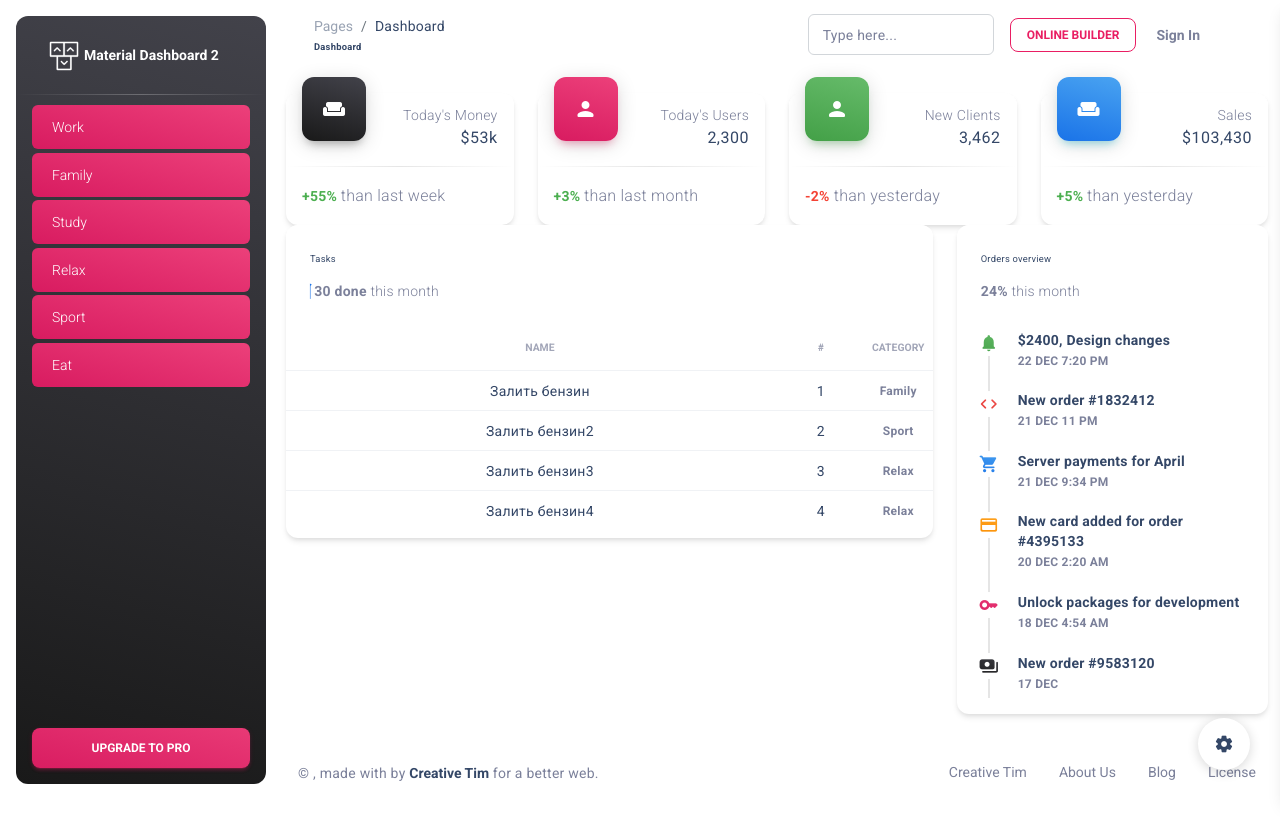
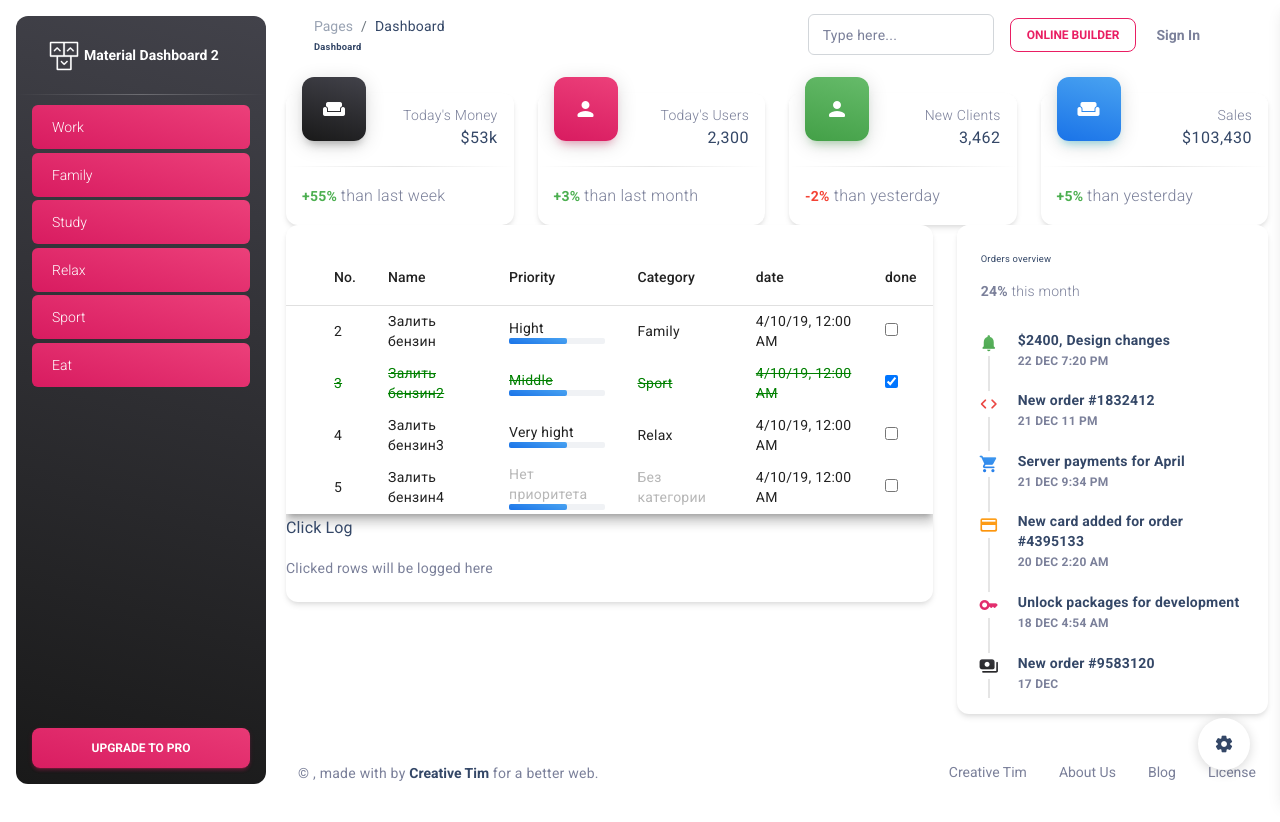
Before and after one commit to akimegr/task_tracker, an Angular app: page / in a window 1280 px wide. Shown: the top 822 px of the page. Built offline with nearby package versions, Linux system fonts and the light colour scheme.

Commit message:
git added material table

```diff
--- a/angular.json
+++ b/angular.json
@@ -25,7 +25,7 @@
               "src/assets"
             ],
             "styles": [
-              "@angular/material/prebuilt-themes/indigo-pink.css",
+              "@angular/material/prebuilt-themes/deeppurple-amber.css",
               "src/styles.css"
             ],
             "scripts": []
@@ -88,7 +88,7 @@
               "src/assets"
             ],
             "styles": [
-              "@angular/material/prebuilt-themes/indigo-pink.css",
+              "@angular/material/prebuilt-themes/deeppurple-amber.css",
               "src/styles.css"
             ],
             "scripts": []
--- a/src/app/app.module.ts
+++ b/src/app/app.module.ts
@@ -8,6 +8,7 @@ import { TasksComponent } from './views/tasks/tasks.component';
 import {MatTableModule} from '@angular/material/table';
 import {MatPaginatorModule} from '@angular/material/paginator';
 import {MatSortModule} from '@angular/material/sort';
+import {MatSliderModule} from '@angular/material/slider'
 import { BrowserAnimationsModule } from '@angular/platform-browser/animations';
 
 
@@ -18,10 +19,11 @@ import { BrowserAnimationsModule } from '@angular/platform-browser/animations';
   declarations: [
     AppComponent,
     CategoriesComponent,
-    TasksComponent
+    TasksComponent,
   ],
   imports: [
     BrowserModule,
+    MatSliderModule,
     AppRoutingModule,
     MatTableModule,
     MatPaginatorModule,
--- a/src/app/data/TestData.ts
+++ b/src/app/data/TestData.ts
@@ -33,7 +33,7 @@ export class TestData {
       id: 2,
       title: 'Залить бензин2',
       priority: TestData.priority[1],
-      completed: false,
+      completed: true,
       category: TestData.categories[4],
       date: new Date('2019-04-10')
     },
@@ -49,7 +49,6 @@ export class TestData {
       id: 4,
       title: 'Залить бензин4',
       completed: false,
-      category: TestData.categories[3],
       date: new Date('2019-04-10')
     }
   ]
--- a/src/app/views/tasks/tasks.component.css
+++ b/src/app/views/tasks/tasks.component.css
@@ -6,3 +6,22 @@
 .novalue {
   color: #b7b7b7
 }
+
+
+.demo-table {
+  width: 100%;
+}
+
+.mat-mdc-row .mat-mdc-cell {
+  border-bottom: 1px solid transparent;
+  border-top: 1px solid transparent;
+  cursor: pointer;
+}
+
+.mat-mdc-row:hover .mat-mdc-cell {
+  border-color: currentColor;
+}
+
+.demo-row-is-clicked {
+  font-weight: bold;
+}
--- a/src/app/views/tasks/tasks.component.html
+++ b/src/app/views/tasks/tasks.component.html
@@ -1,83 +1,83 @@
+
 <div class="card">
-  <div class="card-header pb-0">
-    <div class="row">
-      <div class="col-lg-6 col-7">
-        <h6>Tasks</h6>
-        <p class="text-sm mb-0">
-          <i class="fa fa-check text-info" aria-hidden="true"></i>
-          <span class="font-weight-bold ms-1">30 done</span> this month
-        </p>
-      </div>
-      <div class="col-lg-6 col-5 my-auto text-end">
-        <div class="dropdown float-lg-end pe-4">
-          <a class="cursor-pointer" id="dropdownTable" data-bs-toggle="dropdown" aria-expanded="false">
-            <i class="fa fa-ellipsis-v text-secondary"></i>
-          </a>
-          <ul class="dropdown-menu px-2 py-3 ms-sm-n4 ms-n5" aria-labelledby="dropdownTable">
-            <li><a class="dropdown-item border-radius-md" href="javascript:;">Action</a></li>
-            <li><a class="dropdown-item border-radius-md" href="javascript:;">Another action</a></li>
-            <li><a class="dropdown-item border-radius-md" href="javascript:;">Something else here</a></li>
-          </ul>
-        </div>
-      </div>
-    </div>
-  </div>
   <div class="card-body px-0 pb-2">
     <div class="table-responsive">
-      <table class="table align-items-center mb-0">
-        <thead>
-        <tr>
-          <th class="text-center text-uppercase text-secondary text-xxs font-weight-bolder opacity-7">Name</th>
-          <th class="text-center text-uppercase text-secondary text-xxs font-weight-bolder opacity-7">#</th>
-          <th class="text-center text-uppercase text-secondary text-xxs font-weight-bolder opacity-7">Category</th>
-          <th class="text-center text-uppercase text-secondary text-xxs font-weight-bolder opacity-7">Priority</th>
-          <th class="text-center text-uppercase text-secondary text-xxs font-weight-bolder opacity-7">Status</th>
-          <th class="text-center text-uppercase text-secondary text-xxs font-weight-bolder opacity-7">Date</th>
-        </tr>
-        </thead>
-        <tbody>
-        <tr *ngFor="let task of tasks; let i = index" [class.completed] = "task.completed">
-          <td>
-            <div class="px-10 align-middle text-center text-sm">
-              <div>
-                <h6 [class.] class="mb-0 text-sm" [class.completed] = "task.completed">{{task.title}}</h6>
+      <table mat-table [dataSource]="tasks" class="mat-elevation-z8 demo-table">
 
-              </div>
+        <ng-container matColumnDef="color">
+          <th mat-header-cell *matHeaderCellDef></th>
+          <td mat-cell *matCellDef="let element">{{element.position}}</td>
+        </ng-container>
+
+        <ng-container matColumnDef="position">
+          <th mat-header-cell *matHeaderCellDef>No.</th>
+          <td mat-cell class="mb-0 text-sm" [class.completed]="element.completed"
+              *matCellDef="let element">{{element.id + 1}}</td>
+        </ng-container>
+
+        <ng-container matColumnDef="name">
+          <th mat-header-cell *matHeaderCellDef>Name</th>
+          <td mat-cell class="mb-0 text-sm" [class.completed]="element.completed"
+              *matCellDef="let element">{{element.title}}</td>
+        </ng-container>
+
+        <ng-container matColumnDef="priority">
+          <th mat-header-cell *matHeaderCellDef>Priority</th>
+          <td mat-cell [class.novalue]="element.priority==null" class="mb-0 text-sm"
+              [class.completed]="element.completed"
+              *matCellDef="let element">{{element.priority != null ? element.priority?.title : "Нет приоритета"}}
+            <div class="progress">
+              <div class="progress-bar bg-gradient-info w-60" role="progressbar" aria-valuenow="60" aria-valuemin="0"
+                   aria-valuemax="100"></div>
             </div>
           </td>
-          <td>
-            <div class="align-middle text-center text-sm">
-              <div>
-                <h6 class="mb-0 text-sm"[class.completed] = "task.completed">{{i + 1}}</h6>
+        </ng-container>
 
-              </div>
-            </div>
+        <ng-container matColumnDef="category">
+          <th mat-header-cell *matHeaderCellDef>Category</th>
+          <td [class.novalue]="element.category==null" mat-cell class="mb-0 text-sm"
+              [class.completed]="element.completed"
+              *matCellDef="let element">{{element.category != null ? element.category?.title : "Без категории" }}</td>
+        </ng-container>
+
+        <ng-container matColumnDef="date">
+          <th mat-header-cell *matHeaderCellDef>date</th>
+          <td mat-cell class="mb-0 text-sm" [class.novalue]="element.date==null" [class.completed]="element.completed"
+              *matCellDef="let element">{{element.date != null ? (element.date | date:'short') : "Без даты" }}</td>
+        </ng-container>
+
+        <ng-container matColumnDef="done">
+          <th mat-header-cell *matHeaderCellDef>done</th>
+          <td mat-cell class="mb-0 text-sm" [class.completed]="element.completed" *matCellDef="let element">
+            <input class="mb-0 text-sm" type="checkbox" value="" [checked]="element.completed"
+                   (click)="taskComplete(element)">
           </td>
-          <td class="align-middle text-center text-sm">
-            <span [class.novalue]="task.category==null"  class="text-xs font-weight-bold"> {{task.category != null ? task.category?.title : "Без категории" }} </span>
-          </td>
-          <td class="align-middle">
-            <div class="progress-wrapper w-75 mx-auto">
-              <div class="progress-info">
-                <div class="progress-percentage">
-                  <span [class.novalue]="task.priority==null" class="text-xs font-weight-bold">{{task.priority != null ? task.priority?.title : "Нет приоритета"}}</span>
-                </div>
-              </div>
-              <div class="progress">
-                <div class="progress-bar bg-gradient-info w-60" role="progressbar" aria-valuenow="60" aria-valuemin="0" aria-valuemax="100"></div>
-              </div>
-            </div>
-          </td>
-          <td class="align-middle text-center text-sm">
-             <input class="w-60"  type="checkbox" value="" [checked]="task.completed"
-             (click)="taskComplete(task)">
-          </td>
-          <td class="align-middle text-center text-sm">
-            <span class="text-xs font-weight-bold" [class.novalue]="task.date==null"> {{task.date !=null ? (task.date | date:'short') : "Без даты" }} </span>
-          </td>
-        </tr>
-        </tbody>
+        </ng-container>
+
+        <tr mat-header-row *matHeaderRowDef="displayedColumns"></tr>
+        <tr
+          mat-row
+          (click)="clickedRows.add(row)"
+          [class.demo-row-is-clicked]="clickedRows.has(row)"
+          *matRowDef="let row; columns: displayedColumns;"
+        ></tr>
       </table>
+
+      <div>
+        <h3>
+          Click Log
+        </h3>
+      </div>
+
+      <div *ngIf="!clickedRows.size">
+        Clicked rows will be logged here
+      </div>
+
+      <ul>
+        <li *ngFor="let clickedRow of clickedRows">
+          Clicked on {{clickedRow.name}}
+        </li>
+      </ul>
     </div>
   </div>
 </div>
--- a/src/app/views/tasks/tasks.component.ts
+++ b/src/app/views/tasks/tasks.component.ts
@@ -1,6 +1,28 @@
 import {Component, OnInit} from '@angular/core';
 import {Task} from "../../model/Task";
 import {DataHandlerService} from "../../services/data-handler.service";
+
+
+
+export interface PeriodicElement {
+  name: string;
+  position: number;
+  weight: number;
+  symbol: string;
+}
+
+const ELEMENT_DATA: PeriodicElement[] = [
+  {position: 1, name: 'Hydrogen', weight: 1.0079, symbol: 'H'},
+  {position: 2, name: 'Helium', weight: 4.0026, symbol: 'He'},
+  {position: 3, name: 'Lithium', weight: 6.941, symbol: 'Li'},
+  {position: 4, name: 'Beryllium', weight: 9.0122, symbol: 'Be'},
+  {position: 5, name: 'Boron', weight: 10.811, symbol: 'B'},
+  {position: 6, name: 'Carbon', weight: 12.0107, symbol: 'C'},
+  {position: 7, name: 'Nitrogen', weight: 14.0067, symbol: 'N'},
+  {position: 8, name: 'Oxygen', weight: 15.9994, symbol: 'O'},
+  {position: 9, name: 'Fluorine', weight: 18.9984, symbol: 'F'},
+  {position: 10, name: 'Neon', weight: 20.1797, symbol: 'Ne'},
+];
 
 @Component({
   selector: 'app-tasks',
@@ -8,7 +30,10 @@ import {DataHandlerService} from "../../services/data-handler.service";
   styleUrls: ['./tasks.component.css']
 })
 export class TasksComponent implements OnInit{
-  tasks: Task[] | undefined;
+  tasks: Task[];
+  displayedColumns: string[] = ['color','position', 'name', 'priority', 'category', 'date','done'];
+  dataSource : Task[];
+  clickedRows = new Set<PeriodicElement>();
 
   constructor(private dataHandler: DataHandlerService) {
   }
--- a/src/styles.css
+++ b/src/styles.css
@@ -1,6 +1,7 @@
 /* You can add global styles to this file, and also import other style files */
 
 @import "assets/css/material-dashboard.css";
+@import "~@angular/material/prebuilt-themes/deeppurple-amber.css";
 
 html, body { height: 100%; }
 body { margin: 0; font-family: Roboto, "Helvetica Neue", sans-serif; }
```
Also changed, not shown: src/app/app.component.html (+0 -62 lines), package.json (line endings or trailing spaces).
